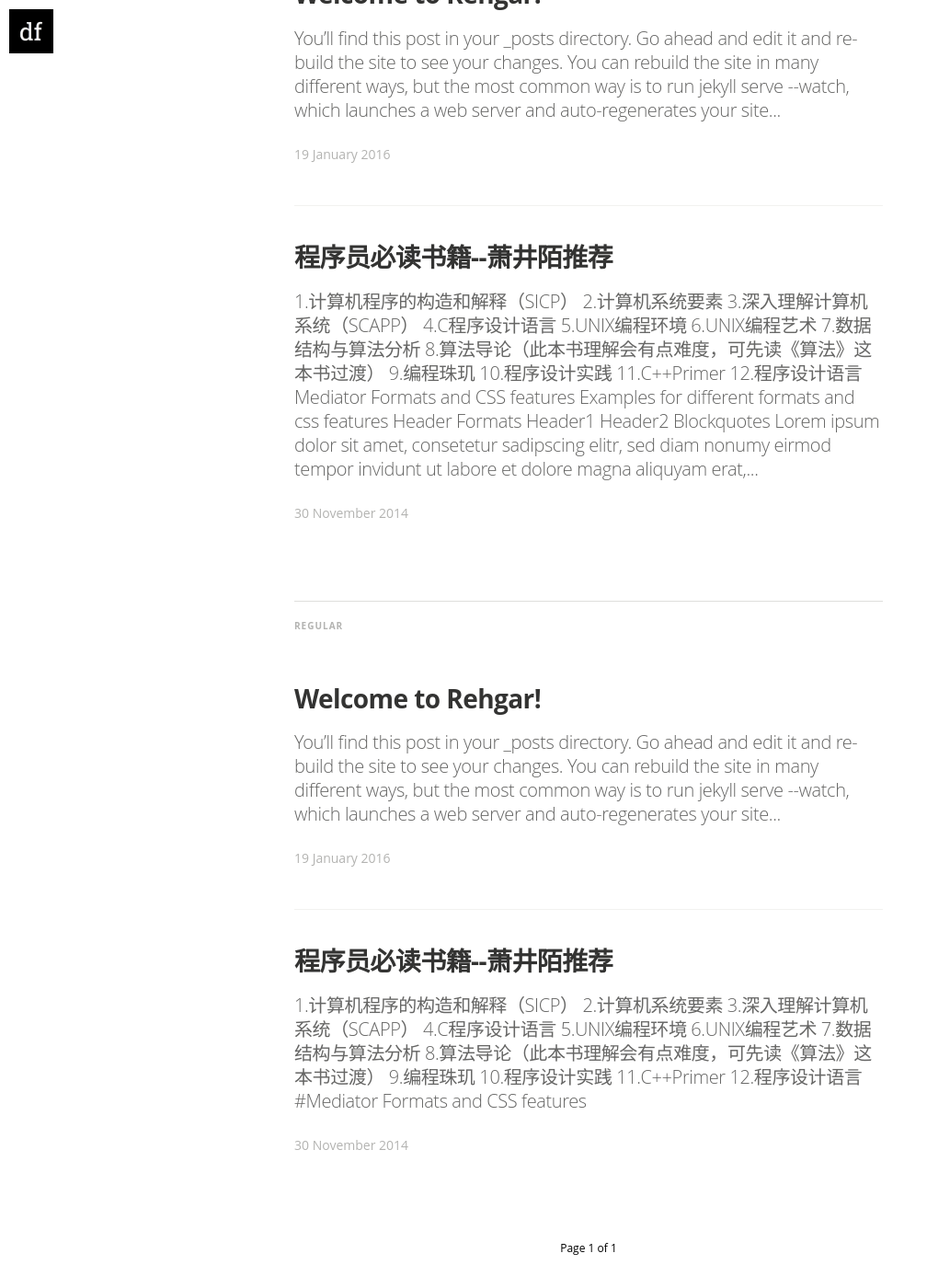
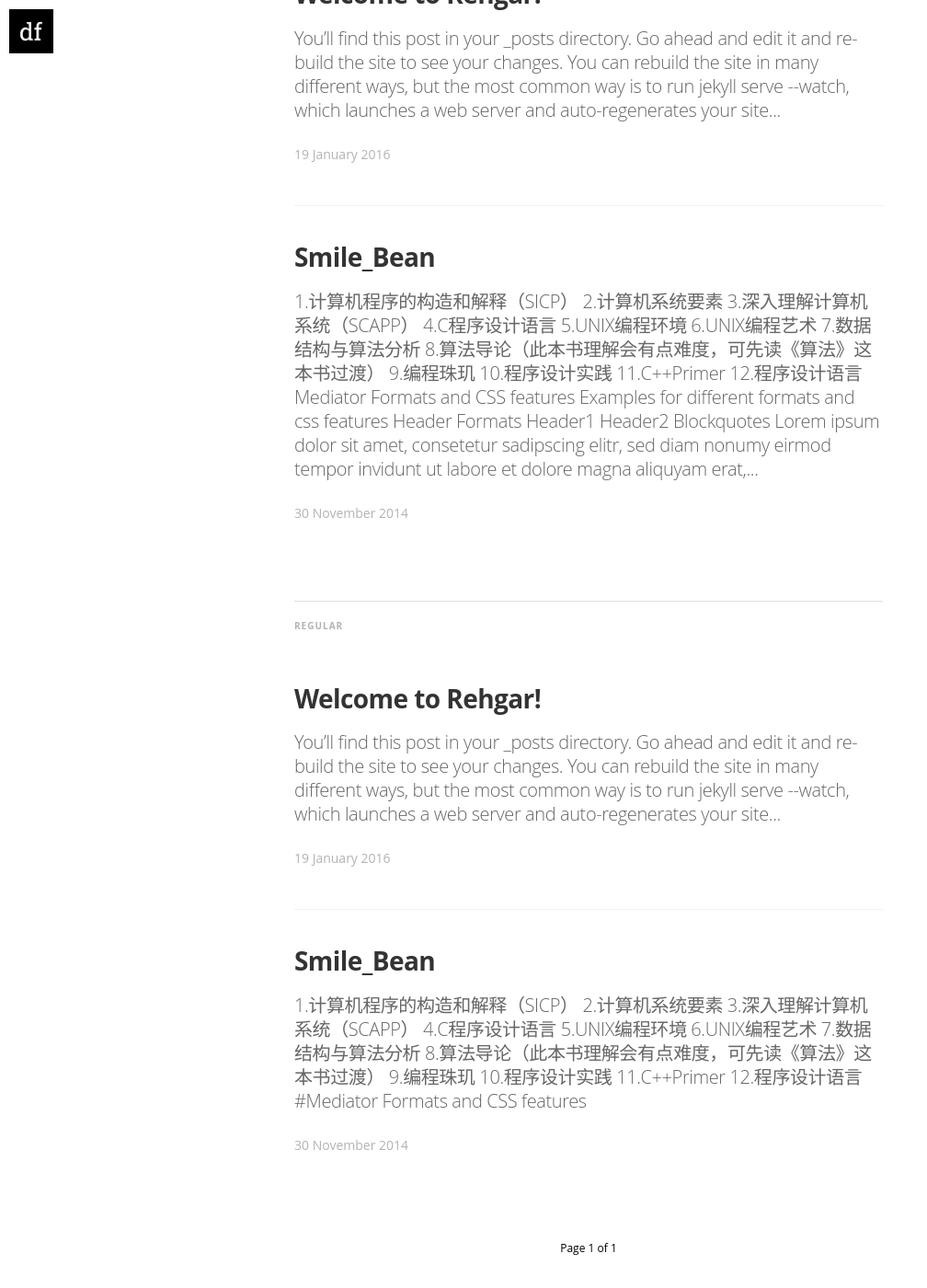
Before and after one commit to xywgithub/xywgithub.github.io, a Jekyll site: the page built from index.html, in a window 1280 px wide and 1400 px high, scrolled down 824 px. Shown: the whole window at 92% size, without its empty margins (0-1008 px from the left). Built offline with Jekyll 4.4.1, drawn with Linux system fonts in a browser that asks for light colours; nearby versions of some CDN libraries; some web fonts are replaced; the list of posts is cut into pages by our own code.

Commit message:
Update 2014-11-30-mediator_features.markdown

```diff
--- a/_posts/2014-11-30-mediator_features.markdown
+++ b/_posts/2014-11-30-mediator_features.markdown
@@ -1,6 +1,6 @@
 ---
 layout: post
-title:  "程序员必读书籍--萧井陌推荐"
+title:  "Smile_Bean"
 date:   2014-11-30 14:34:25
 categories: 程序员必读书籍
 tags: featured
```
